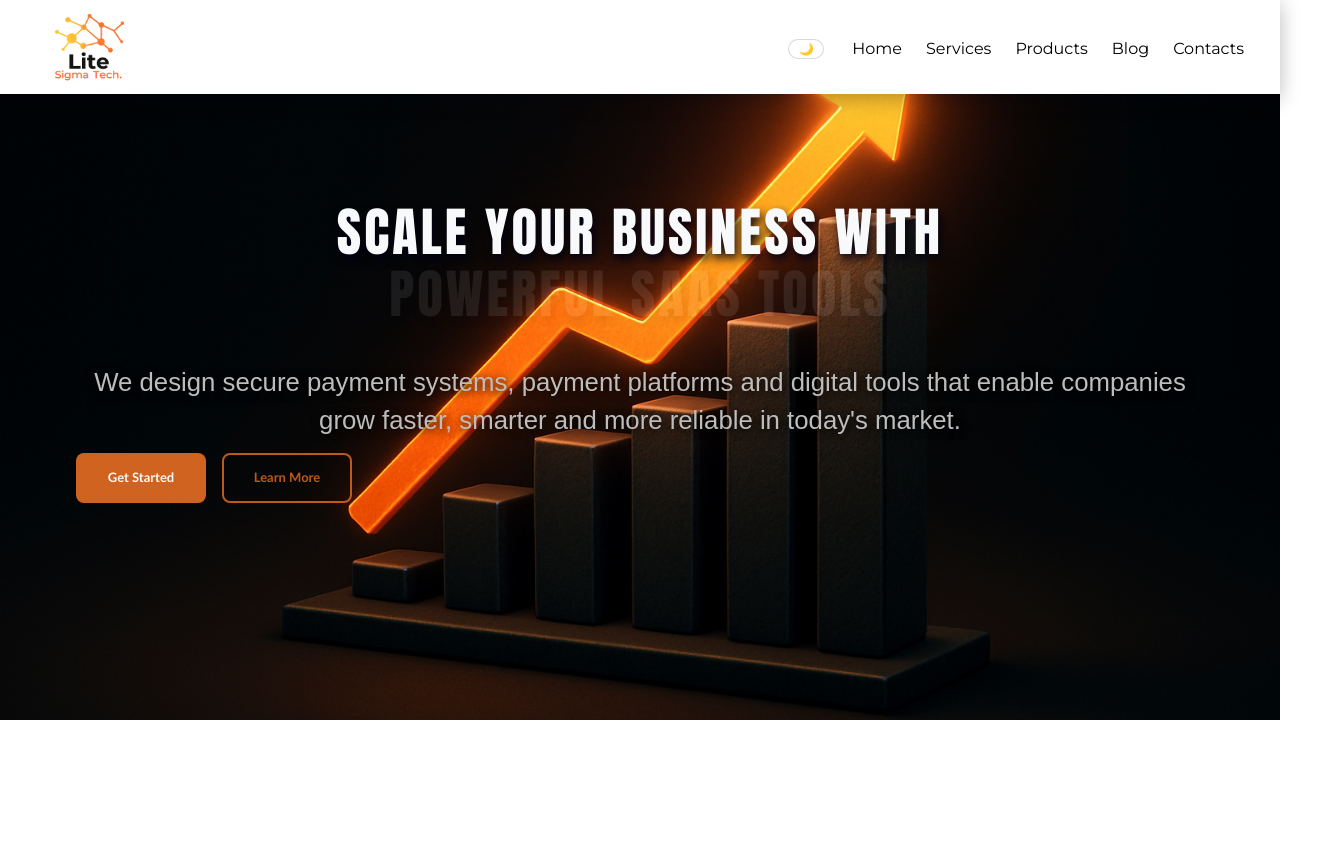
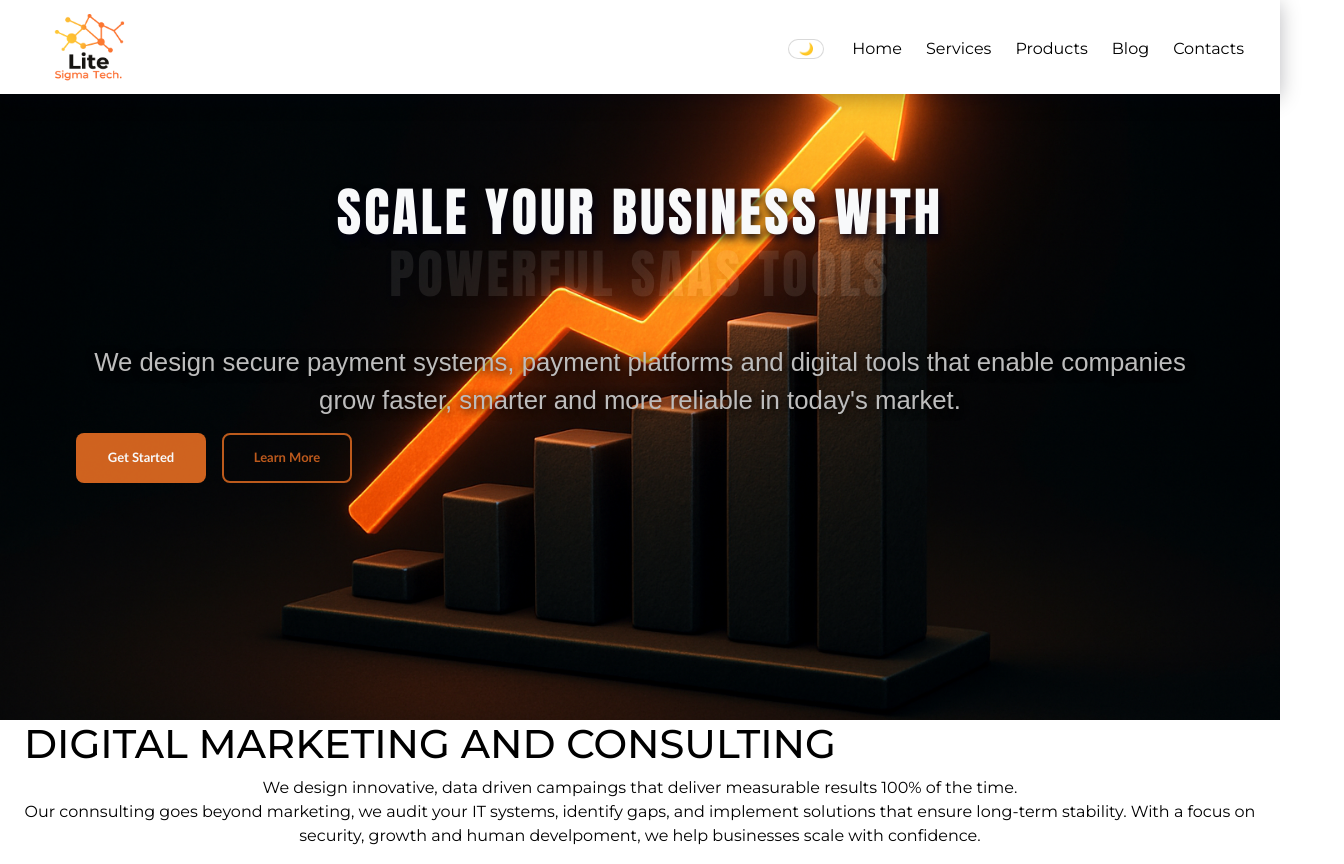
Before and after one commit to Joseph-Sunday/Lite-Sigma, a React (Vite) app: page / in a window 1280 px wide. Shown: the whole page, 1344 px wide, since content can reach past the window. Before the commit the page ends 800 px from the top, so only its background shows below. Built offline with nearby package versions, Linux system fonts and the light colour scheme.

Commit message:
hero section glitch fix

```diff
--- /dev/null
+++ b/src/components/MainSection.jsx
@@ -0,0 +1,20 @@
+import "../css/App.css";
+import "../css/Home.css";
+
+const MainSection = () => {
+  return (
+    <>
+      <main className="container-fluid">
+        <div className="container-fluid main-section-wrapper">
+          <div className="">
+            <h1>DIGITAL MARKETING AND CONSULTING</h1>
+            <p className="text-center"> We design innovative, data driven campaings that deliver measurable results 100% of the time. <br/> Our connsulting goes beyond marketing, we audit your IT systems, identify gaps, and implement solutions that ensure long-term stability. With a focus on security, growth and human develpoment, we help businesses scale with confidence. </p>
+          </div>
+          <div className=""></div>
+        </div>
+      </main>
+    </>
+  );
+};
+
+export default MainSection;
--- a/src/css/Home.css
+++ b/src/css/Home.css
@@ -1,9 +1,15 @@
 /* Hero Section */
+.hero-section {
+  position: relative;
+  overflow: hidden;
+}
+
 .hero-section-poster {
   width: 100%;
   height: 100vh;
   object-fit: cover;
   object-position: 30% 200%;
+  overflow: hidden;
 }
 
 .hero-section-overlay {
@@ -19,6 +25,7 @@
   position: relative;
   display: inline-block;
   overflow: hidden;
+  width: 80%;
 }
 
 .hero-section-orange-animation {
@@ -158,7 +165,6 @@
   100% { clip-path: inset(0 0 0 0); transform: translate(2px, 0); }
 } */
 
-
 /* Media Styles */
 @media (min-width: 425px) {
   .hero-section-overlay {
@@ -166,7 +172,7 @@
   }
 
   .hero-section-rotating-wrapper {
-    margin-top: .3em;
+    margin-top: 0.3em;
   }
 
   .hero-section-rotating-texts {
@@ -194,10 +200,6 @@
 }
 
 @media (min-width: 768px) {
-  .hero-section-poster {
-    object-position: 0% 100%;
-  }
-
   .hero-section-overlay {
     top: 40%;
   }
@@ -213,7 +215,7 @@
   }
 
   .hero-section-rotating-texts {
-    margin: .5em 1.5em 0em;
+    margin: 0.5em 1.5em 0em;
   }
 
   .hero-section-p {
@@ -249,7 +251,7 @@
   }
 
   .hero-section-title {
-    margin-bottom: .2em;
+    margin-bottom: 0.2em;
     font-size: 3.3em;
     font-weight: 100;
     letter-spacing: 3px;
@@ -261,13 +263,13 @@
   }
 
   .hero-section-rotating-texts {
-    margin: .5em 1.5em 0em;
+    margin: 0.5em 1.5em 0em;
     font-size: 3.3em;
     letter-spacing: 3px;
   }
 
   .hero-section-p {
-    margin: 1.5em 3em .5em;
+    margin: 1.5em 3em 0.5em;
     font-size: 1.61em;
     align-items: justify !important;
   }
@@ -301,7 +303,7 @@
   }
 
   .hero-section-title {
-    margin-bottom: .2em;
+    margin-bottom: 0.2em;
     font-size: 3.3em;
     font-weight: 100;
     letter-spacing: 3px;
@@ -313,13 +315,13 @@
   }
 
   .hero-section-rotating-texts {
-    margin: .5em 1.5em 0em;
+    margin: 0.5em 1.5em 0em;
     font-size: 3.3em;
     letter-spacing: 3px;
   }
 
   .hero-section-p {
-    margin: 1.5em 3em .5em;
+    margin: 1.5em 3em 0.5em;
     font-size: 1.61em;
     align-items: justify !important;
   }
--- a/src/pages/Home.jsx
+++ b/src/pages/Home.jsx
@@ -1,11 +1,13 @@
 import "../css/App.css";
 import "../css/Home.css";
 import HeroSection from "../components/HeroSection";
+import MainSection from "../components/MainSection";
 
 const Home = () => {
   return (
     <>
       <HeroSection />
+      <MainSection />
     </>
   );
 };
```
